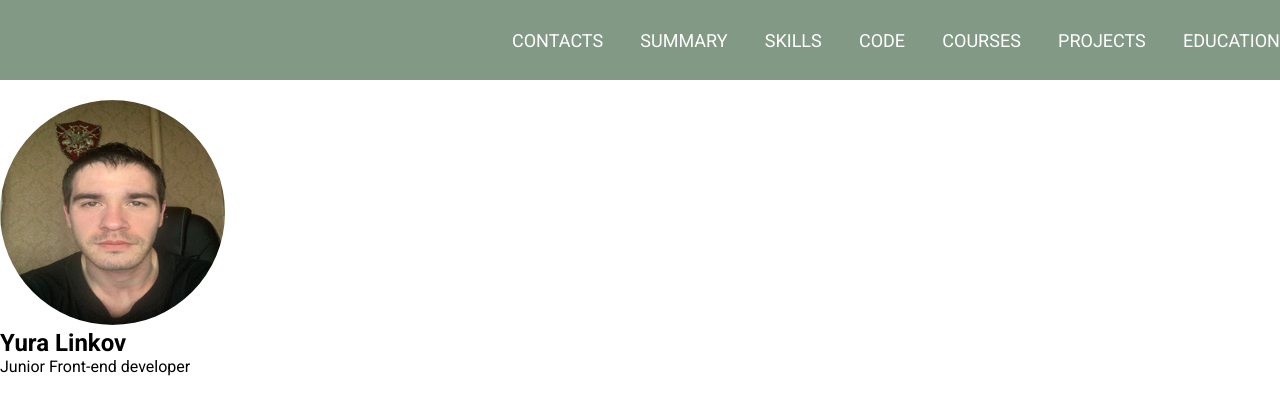
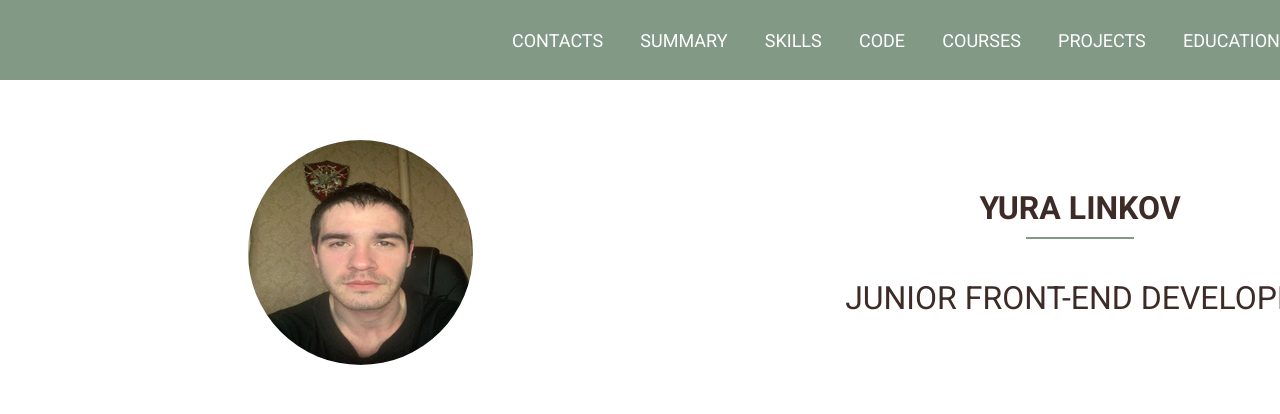
Before and after one commit to wallblizzard/rsschool-cv, a plain HTML site: page index.html in a window 1280 px wide. Shown: the top 414 px of the page. Drawn offline with Linux system fonts and the light colour scheme.

Commit message:
feat: add css about

```diff
--- a/css/style.css
+++ b/css/style.css
@@ -42,7 +42,30 @@ body {
 }
 
 .about {
-  padding: 20px 0;
+  display: flex;
+  justify-content: space-between;
+  padding: 60px 0 0;
+}
+
+.about-avatar {
+  display: flex;
+  justify-content: center;
+  width: 100%;
+}
+
+h1 {
+  text-transform: uppercase;
+  font-size: 32px;
+  font-weight: 700;
+  color: #3d2b27;
+}
+
+.about-text {
+  display: flex;
+  justify-content: center;
+  flex-direction: column;
+  align-items: center;
+  width: 100%;
 }
 
 .about-img {
@@ -50,3 +73,17 @@ body {
   height: 225px;
   border-radius: 50%;
 }
+
+.diveder {
+  margin-top: 10px;
+  background-color: #829985;
+  width: 108px;
+  height: 2px;
+}
+
+.about-activity {
+  margin-top: 40px;
+  color: #3d2b27;
+  font-size: 32px;
+  text-transform: uppercase;
+}
--- a/index.html
+++ b/index.html
@@ -34,7 +34,9 @@
     <section class="section">
       <div class="container">
         <div class="about">
-          <img class="about-img" src="assets/img/ava.jpg" alt="myAvatar">
+          <div class="about-avatar">
+            <img class="about-img" src="assets/img/ava.jpg" alt="myAvatar">
+          </div>
           <div class="about-text">
             <h1>Yura Linkov</h1>
             <div class="diveder"></div>
```
